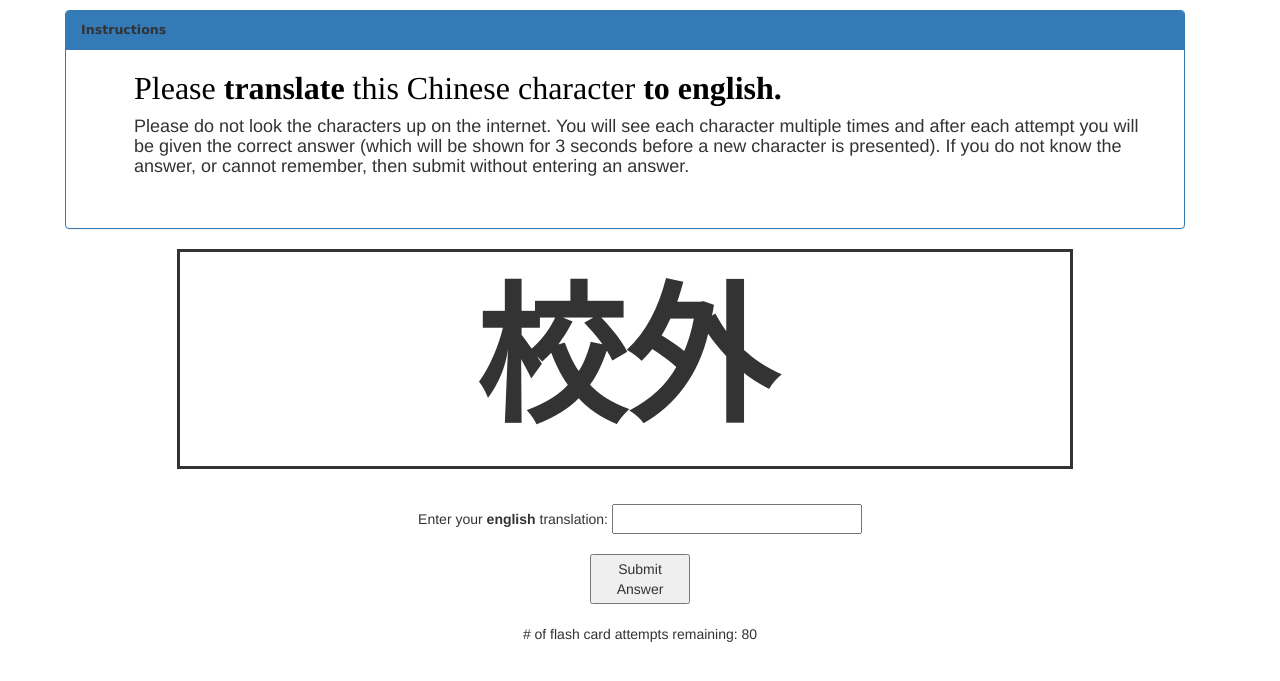
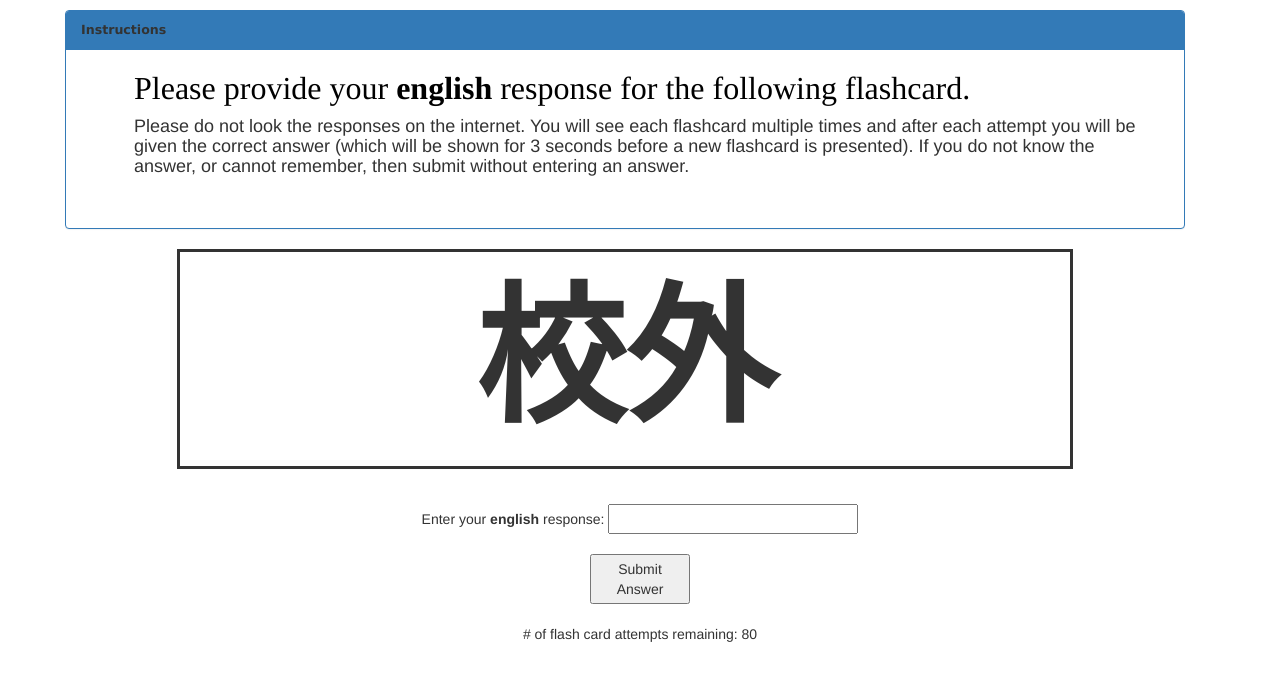
Before and after one commit to afcarl/chinese-flashcard-tutor, a Django app: page / in a window 1280 px wide. Shown: the top 681 px of the page. Run offline with Django 3.2, Linux system fonts and the light colour scheme; data comes from the database, SQL or seed files in the repository; some libraries are stand-ins or nearby versions.

Commit message:
slightly modified text

```diff
--- a/template/chinese_tutor/index.html
+++ b/template/chinese_tutor/index.html
@@ -14,14 +14,14 @@
 <div class="a3s" id=":nb" style="overflow: hidden;">
 <div dir="ltr">
 <p style=""><font color="#000000" face="Times" size="6"><span style="line-height: normal;">
-        Please <strong>translate</strong> this Chinese character <strong>to
-            {{ flash_card.response_type }}.</strong></span></font></p>
+        Please provide your <strong> {{ flash_card.response_type }}</strong>
+        response for the following flashcard.</span></font></p>
 
 <p style=""><span style="color: inherit; font-family: 'Helvetica Neue',
     Helvetica, Arial, sans-serif; font-size: 18px; line-height: 1.1;">
-    Please do not look the characters up on the internet. You will see each
-    character multiple times and after each attempt you will be given the
-    correct answer (which will be shown for 3 seconds before a new character is
+    Please do not look the responses on the internet. You will see each
+    flashcard multiple times and after each attempt you will be given the
+    correct answer (which will be shown for 3 seconds before a new flashcard is
     presented). If you do not know the answer, or cannot remember, then submit
     without entering an answer.
 </span><span style="color: inherit; font-family: Verdana, Geneva, sans-serif; font-size: 0.9em; line-height: 1.6em;">&nbsp;</span></p>
@@ -49,7 +49,7 @@
         size="6">Incorrect, the right response is "{{ flash_card.response }}"</font></div>
 
 <div id="input_fields" style="text-align:center; width: 100%; padding: 10px;">
-    Enter your <strong>{{ flash_card.response_type }}</strong> translation:
+    Enter your <strong>{{ flash_card.response_type }}</strong> response:
         <input id="user_response" style="width:
         250px; height: 30px"></input>
         <br/> <br/>
```
